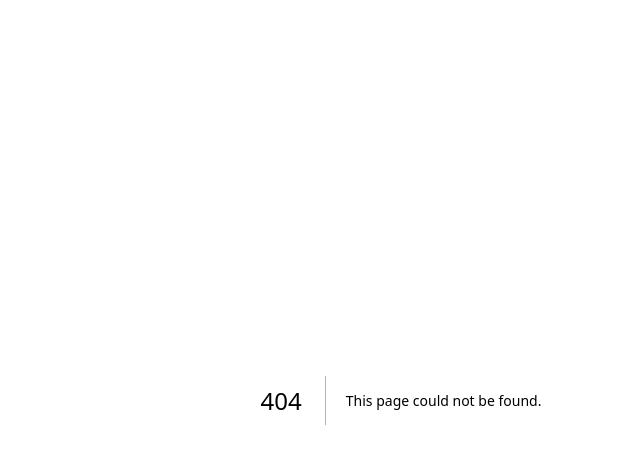
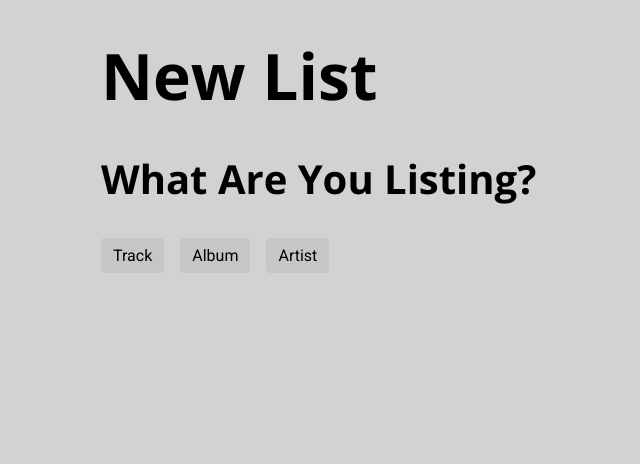
Before and after one commit to liamcr/on-the-record, a Next.js app: page /new/list in a window 1280 px wide. Before the commit this address had no page. Shown: the top 464 px of the page, without its empty margins (239-879 px from the left). Built offline with nearby package versions, Linux system fonts and the light colour scheme.

Commit message:
Initial list page

```diff
--- a/app/home/page.tsx
+++ b/app/home/page.tsx
@@ -112,8 +112,8 @@ export default function Home() {
           <main className={styles.main}>
             <Heading component="h1" content="What's New?" />
             {isLoadingTimeline && (
-              <div className={styles.loadingIconOuterContainer}>
-                <div className={styles.loadingIconInnerContainer}>
+              <div className={styles.loadingIconTimelineOuterContainer}>
+                <div className={styles.loadingIconTimelineInnerContainer}>
                   <LoadingIcon colour={userColour} />
                 </div>
               </div>
--- /dev/null
+++ b/app/new/list/page.module.css
@@ -0,0 +1,49 @@
+.outerPageContainer {
+  display: flex;
+  flex-direction: row;
+  justify-content: center;
+  width: 100vw;
+}
+
+.pageContainer {
+  padding-block: 2rem;
+  width: clamp(10px, 90vw, 600px);
+}
+
+.subheading {
+  margin-block: 2rem;
+}
+
+.submitContainer {
+  display: flex;
+  flex-direction: row;
+  justify-content: end;
+  padding-top: 2rem;
+}
+
+.submitButton {
+  padding-inline: 0.75rem;
+  padding-block: 0.25rem;
+}
+
+.submitText {
+  font-size: 1.25rem;
+}
+
+.loadingOverlay {
+  position: fixed;
+  width: 100vw;
+  height: 100dvh;
+  top: 0;
+  left: 0;
+  display: flex;
+  flex-direction: column;
+  align-items: center;
+  justify-content: center;
+  background-color: rgba(var(--nav-overlay-rbga));
+  z-index: 400;
+}
+
+.loadingIconContainer {
+  width: clamp(1px, 60vw, 200px);
+}
--- /dev/null
+++ b/app/new/list/page.tsx
@@ -0,0 +1,105 @@
+"use client";
+
+import React, { useEffect, useRef, useState, useMemo } from "react";
+
+import styles from "./page.module.css";
+import Heading from "@/components/Heading/Heading";
+import EditableMusicNote from "@/components/EditableMusicNote/EditableMusicNote";
+import { Entity, EntityType } from "@/common/types";
+import Search from "@/components/Search/Search";
+import ReviewScore from "@/components/ReviewScore/ReviewScore";
+import TextField from "@/components/TextField/TextField";
+import ChipSelect from "@/components/ChipSelect/ChipSelect";
+import ButtonBase from "@/components/ButtonBase/ButtonBase";
+import Body from "@/components/Body/Body";
+import LoadingIcon from "@/components/LoadingIcon/LoadingIcon";
+import { APIWrapper } from "@/common/apiWrapper";
+import { StreamingService } from "@/common/streamingServiceFns";
+
+const nameToEntityType = {
+  Track: EntityType.Track,
+  Album: EntityType.Album,
+  Artist: EntityType.Artist,
+};
+
+const EntityTypeToName = ["Track", "Album", "Artist"];
+
+export default function NewReview() {
+  const [searchEnabled, setSearchEnabled] = useState(false);
+  const [selectedType, setSelectedType] = useState<EntityType | undefined>();
+  const [userColour, setUserColour] = useState("#888");
+  const [isLoading, setIsLoading] = useState(false);
+  const [isError, setIsError] = useState(false);
+
+  const pageRef = useRef<HTMLDivElement>(null);
+
+  useEffect(() => {
+    const colour = localStorage.getItem("otrColour");
+    if (colour !== null) {
+      setUserColour(colour);
+    }
+  }, []);
+
+  useEffect(() => {
+    // It's not always obvious that new fields are being added, so whenever a field
+    // is changed, we should smooth-scroll to the bottom.
+    pageRef.current?.scrollIntoView({
+      behavior: "smooth",
+      block: "end",
+    });
+  }, [selectedType]);
+
+  const onChipChange = (newValue: string) => {
+    if (newValue !== "Track" && newValue !== "Album" && newValue !== "Artist") {
+      return;
+    }
+    pageRef.current?.scrollIntoView({
+      behavior: "smooth",
+      inline: "end",
+    });
+    setSelectedType(nameToEntityType[newValue]);
+  };
+
+  const onSubmit = () => {
+    setIsLoading(true);
+  };
+
+  return (
+    <div className={styles.outerPageContainer}>
+      <div className={styles.pageContainer} ref={pageRef}>
+        <Heading component="h1" content="New List" />
+        <Heading
+          component="h2"
+          content="What Are You Listing?"
+          className={styles.subheading}
+        />
+        <ChipSelect
+          options={["Track", "Album", "Artist"]}
+          selectedColour={userColour}
+          onChange={onChipChange}
+          selected={
+            selectedType === undefined
+              ? undefined
+              : EntityTypeToName[selectedType]
+          }
+        />
+        {selectedType !== undefined && <div>List input goes here</div>}
+        <Search
+          enabled={searchEnabled}
+          onSelect={(selectedEntity) => {
+            setSearchEnabled(false);
+          }}
+          type={selectedType !== undefined ? selectedType : EntityType.Album}
+          onClose={() => setSearchEnabled(false)}
+        />
+      </div>
+      {isLoading && (
+        <div className={styles.loadingOverlay}>
+          <div className={styles.loadingIconContainer}>
+            <LoadingIcon colour={userColour} />
+          </div>
+        </div>
+      )}
+    </div>
+  );
+}
--- a/app/new/review/page.tsx
+++ b/app/new/review/page.tsx
@@ -15,8 +15,6 @@ import Body from "@/components/Body/Body";
 import LoadingIcon from "@/components/LoadingIcon/LoadingIcon";
 import { APIWrapper } from "@/common/apiWrapper";
 import { StreamingService } from "@/common/streamingServiceFns";
-import useImageData from "@/common/hooks/useImageData";
-import { generatePalette } from "@/common/functions";
 
 const nameToEntityType = {
   Track: EntityType.Track,
--- a/components/BottomNav/BottomNav.tsx
+++ b/components/BottomNav/BottomNav.tsx
@@ -97,7 +97,7 @@ const BottomNav: React.FC<BottomNavProps> = ({
           iconSize="1.5rem"
           text="Review"
           onClick={() => {
-            console.log("Hi");
+            window.location.href = "/new/review";
           }}
           className={styles.slidingButton}
         />
@@ -106,7 +106,7 @@ const BottomNav: React.FC<BottomNavProps> = ({
           iconSize="1.5rem"
           text="List"
           onClick={() => {
-            console.log("Hi");
+            window.location.href = "/new/list";
           }}
           className={styles.slidingButton}
         />
```
Also changed, not shown: app/home/page.module.css (+12 -0 lines).
